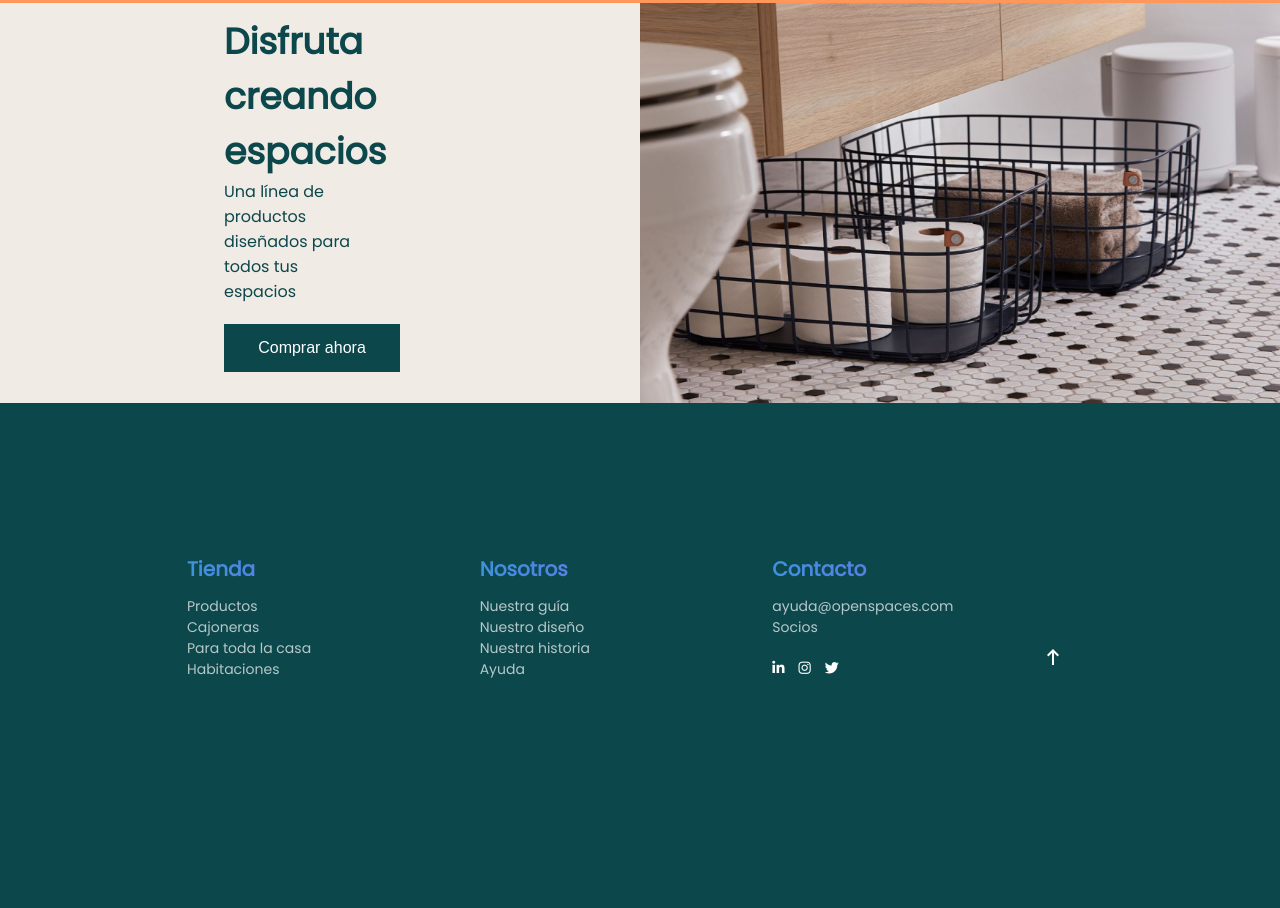
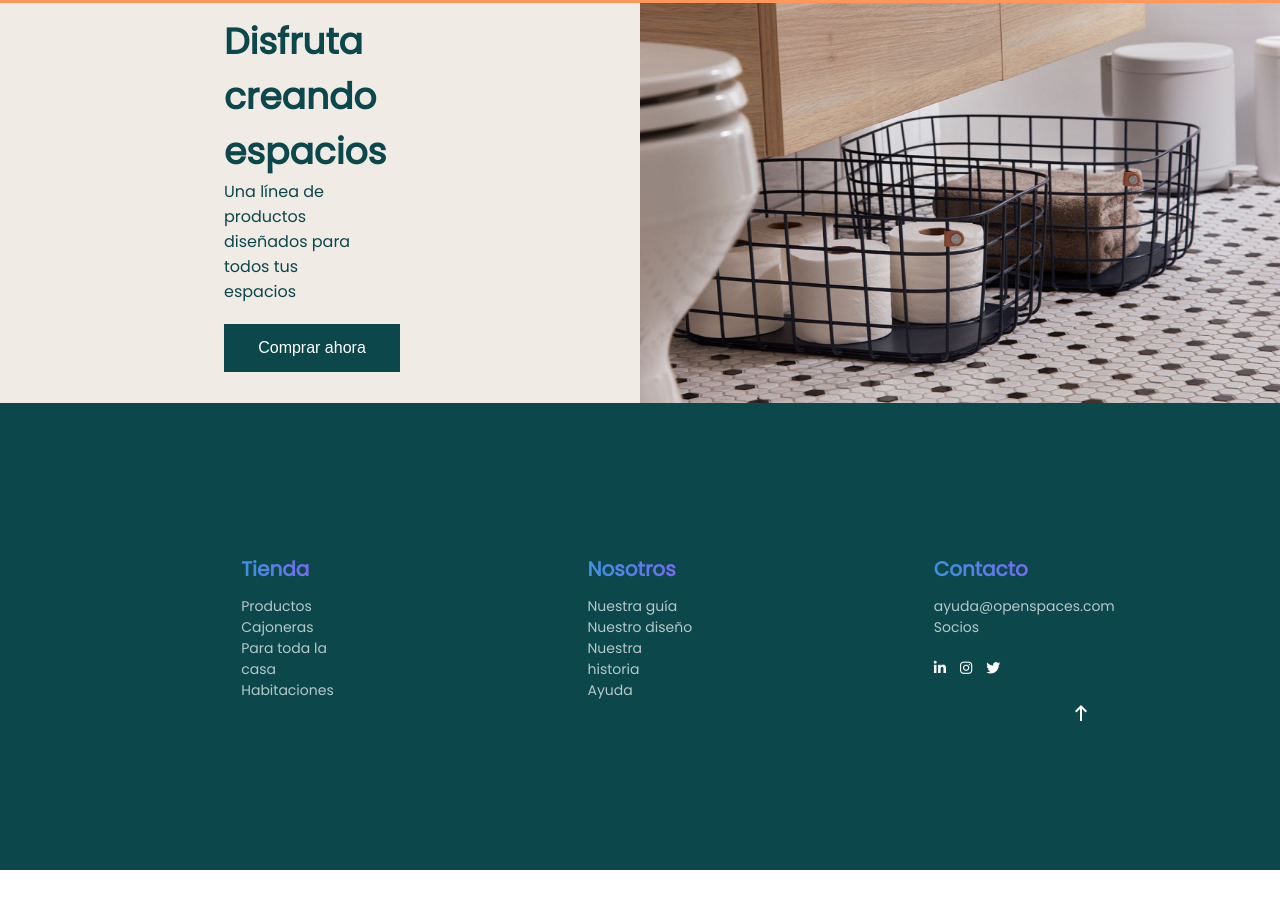
Before and after one commit to Adalab/modulo-1-evaluacion-final-aliciaapadron, a website: page src/html/index.html in a window 1280 px wide. Shown: the part 2077-2985 px from the top of the page. After the commit the page ends 2947 px from the top, so only its background shows below. Drawn offline with nearby package versions, Linux system fonts and the light colour scheme; files that its build step writes are made by us from their sources; files whose address does not match are found by name.

Commit message:
upload final touches

```diff
--- a/src/html/partials/footer.html
+++ b/src/html/partials/footer.html
@@ -1,10 +1,11 @@
-<footer class="footer">
-
+<footer class="container">
+    <div class="footer">
         <section class="footer__section">
             <h3 class="footer__section--title">Tienda</h3>
             <ul class="listfooter">
                 <li class=listfooter__item>
-                <a class="listfooter__item--link" href="https://www.maisonsdumonde.com/ES/es/e/tendances-deco/landing"
+                    <a class="listfooter__item--link"
+                        href="https://www.maisonsdumonde.com/ES/es/e/tendances-deco/landing"
                         target="_blank">Productos</a>
                 </li>
                 <li class=listfooter__item>
@@ -22,31 +23,31 @@
                 </li>
             </ul>
         </section>
-
-
         <section class="footer__section">
             <h3 class="footer__section--title">Nosotros</h3>
             <ul class="listfooter">
                 <li class=listfooter__item>
-                <a class="listfooter__item--link" href="https://corporate.maisonsdumonde.com/en" target="_blank">Nuestra
+                    <a class="listfooter__item--link" href="https://corporate.maisonsdumonde.com/en"
+                        target="_blank">Nuestra
                         guía</a>
                 </li>
                 <li class=listfooter__item>
                     <a class="listfooter__item--link"
-                    href="https://www.maisonsdumonde.com/ES/es/magasin-meubles-decoration.htm" target="_blank">Nuestro
+                        href="https://www.maisonsdumonde.com/ES/es/magasin-meubles-decoration.htm"
+                        target="_blank">Nuestro
                         diseño</a>
                 </li>
                 <li class=listfooter__item>
-                <a class="listfooter__item--link" href="https://foundation.maisonsdumonde.com/" target="_blank">Nuestra
+                    <a class="listfooter__item--link" href="https://foundation.maisonsdumonde.com/"
+                        target="_blank">Nuestra
                         historia</a>
                 </li>
                 <li class=listfooter__item>
-                <a class="listfooter__item--link" href="https://faq-es.maisonsdumonde.com/es/" target="_blank">Ayuda</a>
+                    <a class="listfooter__item--link" href="https://faq-es.maisonsdumonde.com/es/"
+                        target="_blank">Ayuda</a>
                 </li>
             </ul>
         </section>
-
-
         <section class="footer__section">
             <h3 class="footer__section--title">Contacto</h3>
             <ul class="listfooter">
@@ -78,14 +79,13 @@
                     </ul>
                 </li>
             </ul>
-
-
-
         </section>
 
-    <div class="arrow">
-        <a href="#header"><img class="arrow_img" src="./assets/images/arrow1.png" alt="flecha"
+    </div>
+    <div class="footer2">
+        <div class="footer2__arrow">
+            <a href="#header"><img class="footer2__arrow--img" src="./assets/images/arrow1.png" alt="flecha"
                     title="Volver arriba" /></a>
         </div>
-
+    </div>
 </footer>
--- a/src/scss/layout/_footer.scss
+++ b/src/scss/layout/_footer.scss
@@ -1,32 +1,54 @@
-.footer {
+.container {
   background-color: $color-green;
   color: $color-ligthgreen;
-  padding-top: 36px;
-  padding-left: 146px;
+}
+.footer {
+  display: flex;
+  flex-direction: column;
+  justify-content: center;
+  align-items: center;
   @media all and (min-width: 768px) {
-    display: flex;
-    padding-bottom: 74px;
+    flex-direction: row;
+    justify-content: space-evenly;
+    align-items: normal;
+    padding-top: 71px;
   }
   @media all and (min-width: 1200px) {
-    justify-content: space-between;
-    padding: 131px 187px 280px;
+    padding-top: 131px;
   }
   &__section {
-    display: flex;
-    align-items: center;
-    flex-direction: column;
-  }
-  &__section--title {
+    width: 105px;
+    &--title {
+      width: fit-content;
       font-size: 20px;
       padding-top: 20px;
-    width: 208px;
       text-decoration: none;
       padding-bottom: 12px;
+      color: transparent;
+      background-image: linear-gradient(
+        to left,
+        #ffd700,
+        #7b68ee,
+        #3498db,
+        #2ecc71,
+        #ffd700
+      );
+      background-clip: text;
+      animation: color 3s linear infinite;
+      background-size: 500%;
+    }
+    @keyframes color {
+      from {
+        background-position: 0% 50%;
+      }
+      to {
+        background-position: 100% 50%;
+      }
+    }
   }
 }
 .listfooter {
-  width: 208px;
-  height: 96px;
+  width: fit-content;
   list-style: none;
   text-decoration: none;
   &__item {
@@ -50,43 +72,20 @@
   color: $color-white;
   padding-right: 14px;
 }
-.arrow {
+.footer2 {
+  width: 100%;
   display: flex;
   justify-content: right;
+  &__arrow {
     padding-right: 28px;
     padding-bottom: 16px;
     @media all and (min-width: 768px) {
-    align-items: end;
-    width: 100%;
+      padding-right: 57px;
+      padding-bottom: 89px;
     }
     @media all and (min-width: 1200px) {
-    align-items: end;
-    width: 0;
+      padding-right: 187px;
+      padding-bottom: 138px;
     }
   }
-
-.footer__section--title,
-.contact__title {
-  color: transparent;
-  background-image: linear-gradient(
-    to left,
-    #ffd700,
-    #7b68ee,
-    #3498db,
-    #2ecc71,
-    #ffd700
-  );
-  background-clip: text;
-  animation: color 3s linear infinite;
-  background-size: 500%;
 }
-
-@keyframes color {
-  from {
-    background-position: 0% 50%;
-  }
-
-  to {
-    background-position: 100% 50%;
-  }
-}
--- a/src/scss/layout/_section1.scss
+++ b/src/scss/layout/_section1.scss
@@ -8,7 +8,6 @@
   @media all and (min-width: 768px) {
     padding: 0 91px;
   }
-
   &__container1 {
     padding-top: 41px;
     @media all and (min-width: 768px) {
@@ -21,7 +20,6 @@
       padding-bottom: 66px;
     }
   }
-
   &__container2 {
     @media all and (min-width: 768px) {
       display: grid;
@@ -35,22 +33,18 @@
     }
   }
 }
-
 .text {
   font-size: 24px;
   font-weight: bold;
   text-align: center;
-
   @media all and (min-width: 1200px) {
     font-size: 36px;
     padding: 0px 35%;
   }
-
   &__uppercase {
     text-transform: uppercase;
   }
 }
-
 .list__item {
   @media all and (min-width: 768px) {
     width: 208px;
--- a/src/scss/layout/_section2.scss
+++ b/src/scss/layout/_section2.scss
@@ -22,7 +22,6 @@
       }
     }
   }
-
   &__title {
     font-size: 24px;
     margin-bottom: 10px;
@@ -46,7 +45,6 @@
   display: flex;
   justify-content: center;
   align-items: center;
-
   &__button {
     background-color: transparent;
     color: $color-white;
--- a/src/scss/layout/_section3.scss
+++ b/src/scss/layout/_section3.scss
@@ -52,7 +52,6 @@
     }
   }
 }
-
 .button3 {
   display: flex;
   justify-content: center;
@@ -64,7 +63,6 @@
     display: block;
     padding-left: 35%;
   }
-
   &__button {
     background-color: $color-green;
     color: $color-white;
```
Also changed, not shown: src/html/index.html (+0 -11 lines), src/html/partials/header.html (+0 -3 lines), src/html/partials/section1.html (+0 -2 lines), src/html/partials/section2.html (+0 -2 lines), src/html/partials/section3.html (+0 -1 lines), src/scss/layout/_header.scss (+0 -7 lines). Lines whose indentation alone changed are shown as unchanged.
